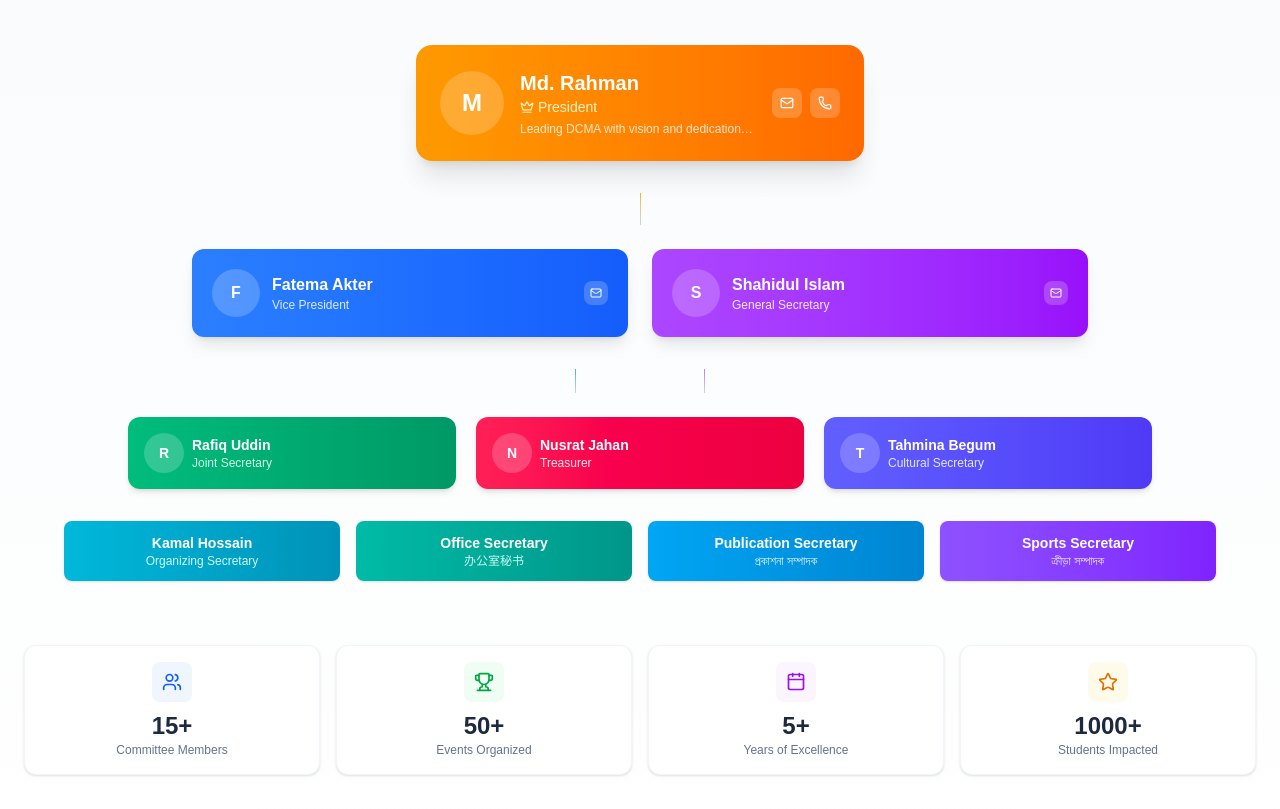
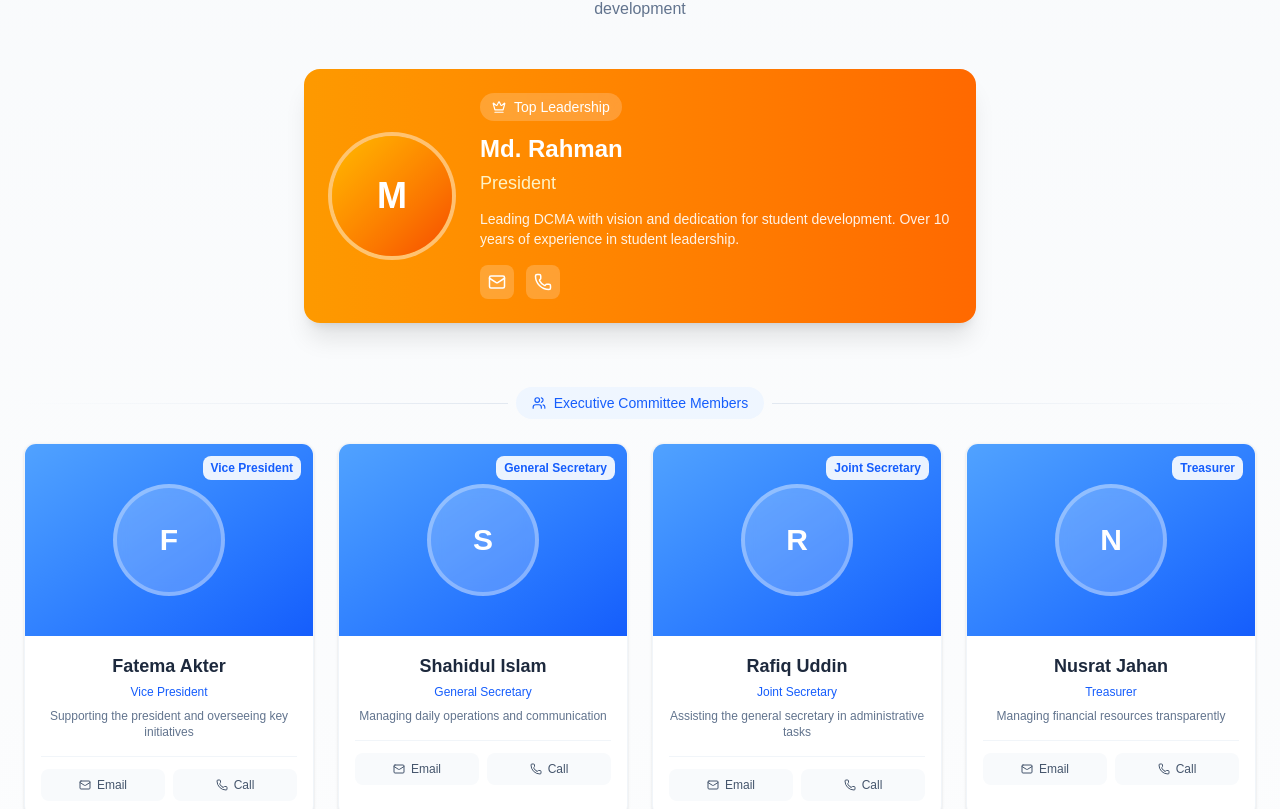
Before and after one commit to Fahad-smto/Dhaka-college-management-association, a Next.js app: page / in a window 1280 px wide. Shown: the part 1937-2746 px from the top of the page. Built offline with nearby package versions, Linux system fonts and the light colour scheme.

Commit message:
leaderShip team is added

```diff
--- a/app/components/LeadershipTeam.tsx
+++ b/app/components/LeadershipTeam.tsx
@@ -1,9 +1,11 @@
 "use client";
 
 import Link from "next/link";
+import Image from "next/image";
 import {
   Mail,
   Phone,
+
   ChevronRight,
   Crown,
   Users,
@@ -12,72 +14,100 @@ import {
   Star
 } from "lucide-react";
 
-export default function LeadershipPyramid() {
-  const leadershipStructure = {
-    president: {
+export default function LeadershipTeam() {
+  const president = {
     name: "Md. Rahman",
     position: "President",
     email: "president@dcma.edu.bd",
     phone: "+880 1700-000001",
-      bio: "Leading DCMA with vision and dedication for student development",
-      image: "/team/president.jpg",
+    bio: "Leading DCMA with vision and dedication for student development. Over 10 years of experience in student leadership.",
+    image: "/president.jpg",
     social: { linkedin: "#", twitter: "#" },
-    },
-    vicePresident: {
+  };
+
+  const committeeMembers = [
+    {
+      id: 1,
       name: "Fatema Akter",
       position: "Vice President",
       email: "vp@dcma.edu.bd",
       phone: "+880 1700-000002",
       bio: "Supporting the president and overseeing key initiatives",
-      image: "/team/vp.jpg",
-      social: { linkedin: "#", twitter: "#" },
+      image: "/vp.jpg",
     },
-    generalSecretary: {
+    {
+      id: 2,
       name: "Shahidul Islam",
       position: "General Secretary",
       email: "secretary@dcma.edu.bd",
       phone: "+880 1700-000003",
       bio: "Managing daily operations and communication",
-      image: "/team/secretary.jpg",
-      social: { linkedin: "#", twitter: "#" },
+      image: "/secretary.jpg",
     },
-    jointSecretary: {
+    {
+      id: 3,
       name: "Rafiq Uddin",
       position: "Joint Secretary",
       email: "jointsecretary@dcma.edu.bd",
       phone: "+880 1700-000007",
       bio: "Assisting the general secretary in administrative tasks",
-      image: "/team/joint.jpg",
-      social: { linkedin: "#", twitter: "#" },
+      image: "/joint.jpg",
     },
-    treasurer: {
+    {
+      id: 4,
       name: "Nusrat Jahan",
       position: "Treasurer",
       email: "treasurer@dcma.edu.bd",
       phone: "+880 1700-000004",
       bio: "Managing financial resources transparently",
-      image: "/team/treasurer.jpg",
-      social: { linkedin: "#", twitter: "#" },
+      image: "/treasurer.jpg",
     },
-    organizingSecretary: {
+    {
+      id: 5,
       name: "Kamal Hossain",
       position: "Organizing Secretary",
       email: "organizing@dcma.edu.bd",
       phone: "+880 1700-000005",
       bio: "Planning and executing successful events",
-      image: "/team/organizer.jpg",
-      social: { linkedin: "#", twitter: "#" },
+      image: "/organizer.jpg",
     },
-    culturalSecretary: {
+    {
+      id: 6,
       name: "Tahmina Begum",
       position: "Cultural Secretary",
       email: "cultural@dcma.edu.bd",
       phone: "+880 1700-000006",
       bio: "Promoting cultural activities and talents",
-      image: "/team/cultural.jpg",
-      social: { linkedin: "#", twitter: "#" },
+      image: "/cultural.jpg",
     },
-  };
+    {
+      id: 7,
+      name: "Rashed Khan",
+      position: "Office Secretary",
+      email: "office@dcma.edu.bd",
+      phone: "+880 1700-000008",
+      bio: "Managing office operations and documentation",
+      image: "/office.jpg",
+    },
+    {
+      id: 8,
+      name: "Sumaiya Akter",
+      position: "Publication Secretary",
+      email: "publication@dcma.edu.bd",
+      phone: "+880 1700-000009",
+      bio: "Handling all publications and media content",
+      image: "/publication.jpg",
+    },
+    {
+      id: 9,
+      name: "Imran Hossain",
+      position: "Sports Secretary",
+      email: "sports@dcma.edu.bd",
+      phone: "+880 1700-000010",
+      bio: "Organizing sports events and tournaments",
+      image: "/sports.jpg",
+    },
+  ];
 
   return (
     <section className="py-16 bg-gradient-to-b from-slate-50 to-white">
@@ -86,157 +116,126 @@ export default function LeadershipPyramid() {
         <div className="text-center mb-12">
           <div className="inline-flex items-center gap-2 bg-amber-50 text-amber-600 px-4 py-1.5 rounded-full text-sm font-medium mb-4">
             <Crown size={16} />
-            <span>Organizational Structure</span>
+            <span>Our Leadership</span>
           </div>
           <h2 className="text-3xl md:text-4xl font-bold text-slate-800 mb-3">
-            Leadership Pyramid
+            Executive Committee 2024-25
           </h2>
           <p className="text-slate-500 max-w-2xl mx-auto">
-            Our hierarchical leadership structure ensuring efficient management and decision-making
+            Meet our dedicated team of leaders working tirelessly for student welfare and association development
           </p>
         </div>
 
-        {/* Pyramid Layout */}
-        <div className="relative">
-          {/* Level 1: President - Top */}
-          <div className="flex justify-center mb-8">
-            <div className="w-full max-w-md">
-              <div className="bg-gradient-to-r from-amber-500 to-orange-500 rounded-2xl p-6 text-white shadow-xl transform hover:scale-105 transition-all duration-300">
-                <div className="flex items-center gap-4">
-                  <div className="w-16 h-16 rounded-full bg-white/20 backdrop-blur-sm flex items-center justify-center text-2xl font-bold">
-                    {leadershipStructure.president.name[0]}
+        {/* President Section - Centered Top */}
+        <div className="flex justify-center mb-16">
+          <div className="w-full max-w-2xl">
+            <div className="bg-gradient-to-r from-amber-500 to-orange-500 rounded-2xl overflow-hidden shadow-xl">
+              <div className="flex flex-col md:flex-row items-center gap-6 p-6">
+                {/* President Image */}
+                <div className="w-32 h-32 rounded-full overflow-hidden border-4 border-white/30 bg-white/20 flex items-center justify-center flex-shrink-0">
+                  <div className="w-full h-full bg-gradient-to-br from-amber-400 to-orange-600 flex items-center justify-center text-white text-4xl font-bold">
+                    {president.name[0]}
                   </div>
-                  <div className="flex-1">
-                    <h3 className="text-xl font-bold">{leadershipStructure.president.name}</h3>
-                    <p className="text-amber-100 text-sm flex items-center gap-1">
+                </div>
+
+                {/* President Info */}
+                <div className="flex-1 text-center md:text-left">
+                  <div className="inline-flex items-center gap-2 bg-white/20 backdrop-blur-sm px-3 py-1 rounded-full text-sm text-white mb-3">
                     <Crown size={14} />
-                      {leadershipStructure.president.position}
+                    <span>Top Leadership</span>
+                  </div>
+                  <h3 className="text-2xl font-bold text-white mb-1">
+                    {president.name}
+                  </h3>
+                  <p className="text-amber-100 text-lg font-medium mb-3">
+                    {president.position}
                   </p>
-                    <p className="text-white/80 text-xs mt-1 line-clamp-1">{leadershipStructure.president.bio}</p>
+                  <p className="text-white/90 text-sm mb-4">
+                    {president.bio}
+                  </p>
+                  <div className="flex gap-3 justify-center md:justify-start">
+                    <a href={`mailto:${president.email}`} className="p-2 bg-white/20 rounded-lg hover:bg-white/30 transition-all">
+                      <Mail size={18} className="text-white" />
+                    </a>
+                    <a href={`tel:${president.phone}`} className="p-2 bg-white/20 rounded-lg hover:bg-white/30 transition-all">
+                      <Phone size={18} className="text-white" />
+                    </a>
+
                   </div>
-                  <div className="flex gap-2">
-                    <a href={`mailto:${leadershipStructure.president.email}`} className="p-2 bg-white/20 rounded-lg hover:bg-white/30">
-                      <Mail size={14} />
-                    </a>
-                    <a href={`tel:${leadershipStructure.president.phone}`} className="p-2 bg-white/20 rounded-lg hover:bg-white/30">
-                      <Phone size={14} />
-                    </a>
                 </div>
               </div>
             </div>
           </div>
         </div>
 
-          {/* Connecting Line */}
-          <div className="flex justify-center mb-6">
-            <div className="w-px h-8 bg-gradient-to-b from-amber-400 to-slate-300"></div>
+        {/* Committee Members - Grid Layout 4 per row */}
+        <div className="mb-12">
+          <div className="flex items-center gap-2 mb-6">
+            <div className="h-px flex-1 bg-gradient-to-r from-transparent to-slate-200"></div>
+            <div className="inline-flex items-center gap-2 bg-blue-50 text-blue-600 px-4 py-1.5 rounded-full text-sm font-medium">
+              <Users size={14} />
+              <span>Executive Committee Members</span>
+            </div>
+            <div className="h-px flex-1 bg-gradient-to-l from-transparent to-slate-200"></div>
           </div>
 
-          {/* Level 2: VP & General Secretary */}
-          <div className="grid grid-cols-1 md:grid-cols-2 gap-6 mb-8 max-w-4xl mx-auto">
-            {/* Vice President */}
-            <div className="bg-gradient-to-r from-blue-500 to-blue-600 rounded-xl p-5 text-white shadow-lg hover:shadow-xl transition-all">
-              <div className="flex items-center gap-3">
-                <div className="w-12 h-12 rounded-full bg-white/20 backdrop-blur-sm flex items-center justify-center font-bold">
-                  {leadershipStructure.vicePresident.name[0]}
+          {/* Grid - 4 columns on desktop, 2 on tablet, 1 on mobile */}
+          <div className="grid grid-cols-1 sm:grid-cols-2 lg:grid-cols-4 gap-6">
+            {committeeMembers.map((member) => (
+              <div
+                key={member.id}
+                className="group bg-white rounded-xl shadow-sm hover:shadow-xl transition-all duration-300 border border-slate-100 overflow-hidden"
+              >
+                {/* Member Image */}
+                <div className="h-48 bg-gradient-to-br from-blue-400 to-blue-600 relative overflow-hidden">
+                  <div className="w-full h-full flex items-center justify-center">
+                    <div className="w-28 h-28 rounded-full bg-white/20 backdrop-blur-sm flex items-center justify-center text-white text-3xl font-bold border-4 border-white/30">
+                      {member.name[0]}
                     </div>
-                <div className="flex-1">
-                  <h4 className="font-semibold">{leadershipStructure.vicePresident.name}</h4>
-                  <p className="text-blue-100 text-xs">{leadershipStructure.vicePresident.position}</p>
                   </div>
-                <div className="flex gap-1">
-                  <a href={`mailto:${leadershipStructure.vicePresident.email}`} className="p-1.5 bg-white/20 rounded-lg hover:bg-white/30">
+                  {/* Position Badge */}
+                  <div className="absolute top-3 right-3 bg-white/90 backdrop-blur-sm px-2 py-1 rounded-lg text-xs font-semibold text-blue-600">
+                    {member.position}
+                  </div>
+                </div>
+
+                {/* Member Info */}
+                <div className="p-4 text-center">
+                  <h4 className="text-lg font-bold text-slate-800 mb-1">
+                    {member.name}
+                  </h4>
+                  <p className="text-blue-600 text-xs font-medium mb-2">
+                    {member.position}
+                  </p>
+                  <p className="text-slate-500 text-xs mb-4 line-clamp-2">
+                    {member.bio}
+                  </p>
+
+                  {/* Contact Actions */}
+                  <div className="flex gap-2 justify-center pt-3 border-t border-slate-100">
+                    <a
+                      href={`mailto:${member.email}`}
+                      className="flex-1 flex items-center justify-center gap-1.5 px-3 py-2 rounded-lg text-xs font-medium bg-slate-50 text-slate-600 hover:bg-blue-50 hover:text-blue-600 transition-all"
+                    >
                       <Mail size={12} />
+                      Email
+                    </a>
+                    <a
+                      href={`tel:${member.phone}`}
+                      className="flex-1 flex items-center justify-center gap-1.5 px-3 py-2 rounded-lg text-xs font-medium bg-slate-50 text-slate-600 hover:bg-blue-50 hover:text-blue-600 transition-all"
+                    >
+                      <Phone size={12} />
+                      Call
                     </a>
                   </div>
                 </div>
               </div>
-
-            {/* General Secretary */}
-            <div className="bg-gradient-to-r from-purple-500 to-purple-600 rounded-xl p-5 text-white shadow-lg hover:shadow-xl transition-all">
-              <div className="flex items-center gap-3">
-                <div className="w-12 h-12 rounded-full bg-white/20 backdrop-blur-sm flex items-center justify-center font-bold">
-                  {leadershipStructure.generalSecretary.name[0]}
-                </div>
-                <div className="flex-1">
-                  <h4 className="font-semibold">{leadershipStructure.generalSecretary.name}</h4>
-                  <p className="text-purple-100 text-xs">{leadershipStructure.generalSecretary.position}</p>
-                </div>
-                <div className="flex gap-1">
-                  <a href={`mailto:${leadershipStructure.generalSecretary.email}`} className="p-1.5 bg-white/20 rounded-lg hover:bg-white/30">
-                    <Mail size={12} />
-                  </a>
-                </div>
-              </div>
-            </div>
-          </div>
-
-          {/* Connecting Lines */}
-          <div className="flex justify-center gap-32 mb-6">
-            <div className="w-px h-6 bg-gradient-to-b from-blue-400 to-slate-300"></div>
-            <div className="w-px h-6 bg-gradient-to-b from-purple-400 to-slate-300"></div>
-          </div>
-
-          {/* Level 3: Joint Secretary & Treasurer */}
-          <div className="grid grid-cols-1 md:grid-cols-3 gap-5 mb-8 max-w-5xl mx-auto">
-            <div className="bg-gradient-to-r from-emerald-500 to-emerald-600 rounded-xl p-4 text-white shadow-md">
-              <div className="flex items-center gap-2">
-                <div className="w-10 h-10 rounded-full bg-white/20 backdrop-blur-sm flex items-center justify-center text-sm font-bold">
-                  {leadershipStructure.jointSecretary.name[0]}
-                </div>
-                <div>
-                  <h5 className="font-semibold text-sm">{leadershipStructure.jointSecretary.name}</h5>
-                  <p className="text-emerald-100 text-xs">{leadershipStructure.jointSecretary.position}</p>
-                </div>
-              </div>
-            </div>
-            <div className="bg-gradient-to-r from-rose-500 to-rose-600 rounded-xl p-4 text-white shadow-md">
-              <div className="flex items-center gap-2">
-                <div className="w-10 h-10 rounded-full bg-white/20 backdrop-blur-sm flex items-center justify-center text-sm font-bold">
-                  {leadershipStructure.treasurer.name[0]}
-                </div>
-                <div>
-                  <h5 className="font-semibold text-sm">{leadershipStructure.treasurer.name}</h5>
-                  <p className="text-rose-100 text-xs">{leadershipStructure.treasurer.position}</p>
-                </div>
-              </div>
-            </div>
-            <div className="bg-gradient-to-r from-indigo-500 to-indigo-600 rounded-xl p-4 text-white shadow-md">
-              <div className="flex items-center gap-2">
-                <div className="w-10 h-10 rounded-full bg-white/20 backdrop-blur-sm flex items-center justify-center text-sm font-bold">
-                  {leadershipStructure.culturalSecretary.name[0]}
-                </div>
-                <div>
-                  <h5 className="font-semibold text-sm">{leadershipStructure.culturalSecretary.name}</h5>
-                  <p className="text-indigo-100 text-xs">{leadershipStructure.culturalSecretary.position}</p>
-                </div>
-              </div>
-            </div>
-          </div>
-
-          {/* Level 4: Organizing Secretary & Others */}
-          <div className="grid grid-cols-1 md:grid-cols-4 gap-4 max-w-6xl mx-auto">
-            <div className="bg-gradient-to-r from-cyan-500 to-cyan-600 rounded-lg p-3 text-white text-center shadow">
-              <p className="font-semibold text-sm">{leadershipStructure.organizingSecretary.name}</p>
-              <p className="text-cyan-100 text-xs">{leadershipStructure.organizingSecretary.position}</p>
-            </div>
-            <div className="bg-gradient-to-r from-teal-500 to-teal-600 rounded-lg p-3 text-white text-center shadow">
-              <p className="font-semibold text-sm">Office Secretary</p>
-              <p className="text-teal-100 text-xs">办公室秘书</p>
-            </div>
-            <div className="bg-gradient-to-r from-sky-500 to-sky-600 rounded-lg p-3 text-white text-center shadow">
-              <p className="font-semibold text-sm">Publication Secretary</p>
-              <p className="text-sky-100 text-xs">প্রকাশনা সম্পাদক</p>
-            </div>
-            <div className="bg-gradient-to-r from-violet-500 to-violet-600 rounded-lg p-3 text-white text-center shadow">
-              <p className="font-semibold text-sm">Sports Secretary</p>
-              <p className="text-violet-100 text-xs">ক্রীড়া সম্পাদক</p>
-            </div>
+            ))}
           </div>
         </div>
 
         {/* Stats Section */}
-        <div className="mt-16 grid grid-cols-1 md:grid-cols-4 gap-4">
+        <div className="mt-8 grid grid-cols-1 sm:grid-cols-2 lg:grid-cols-4 gap-4">
           <div className="bg-white rounded-xl p-4 text-center shadow-sm border border-slate-100">
             <div className="w-10 h-10 bg-blue-50 rounded-lg flex items-center justify-center mx-auto mb-2">
               <Users size={20} className="text-blue-600" />
```
Lines whose indentation alone changed are shown as unchanged.
